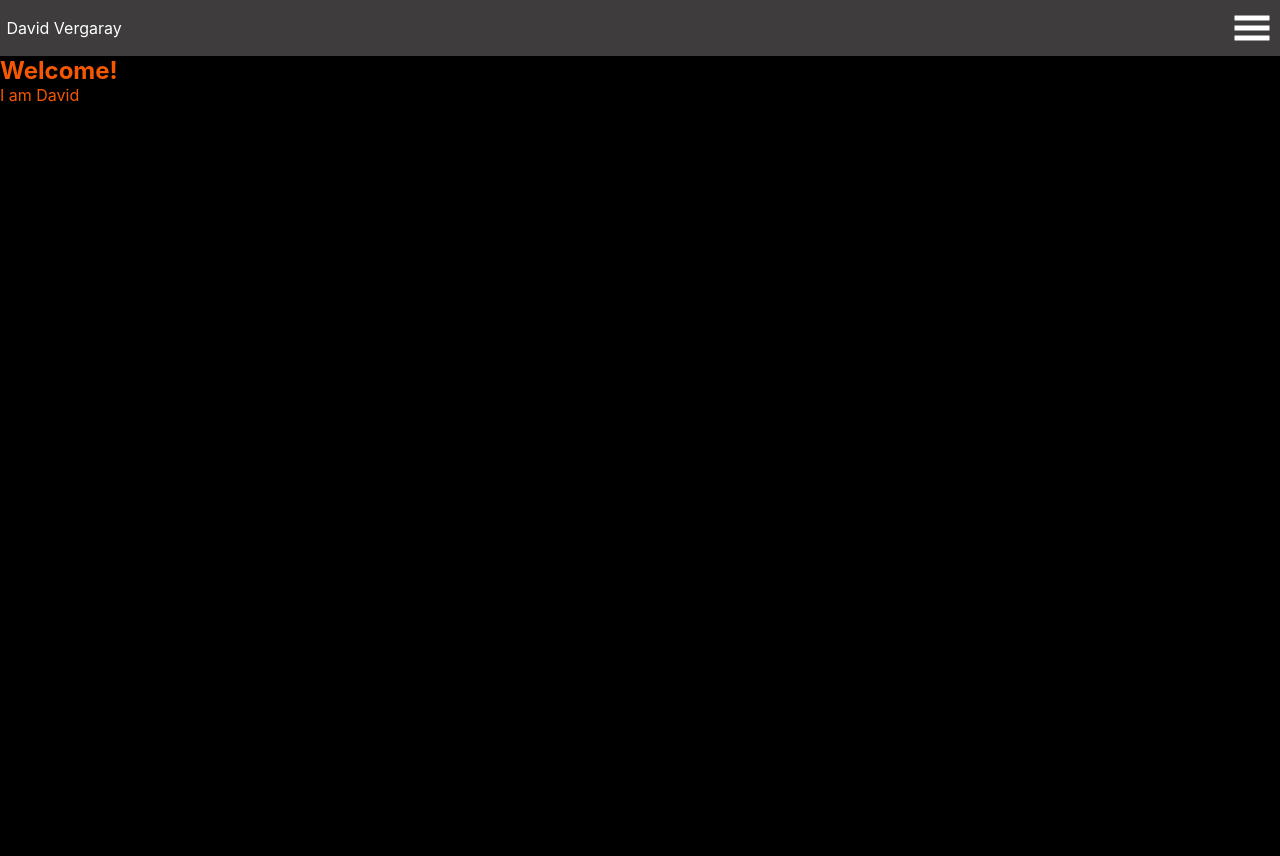
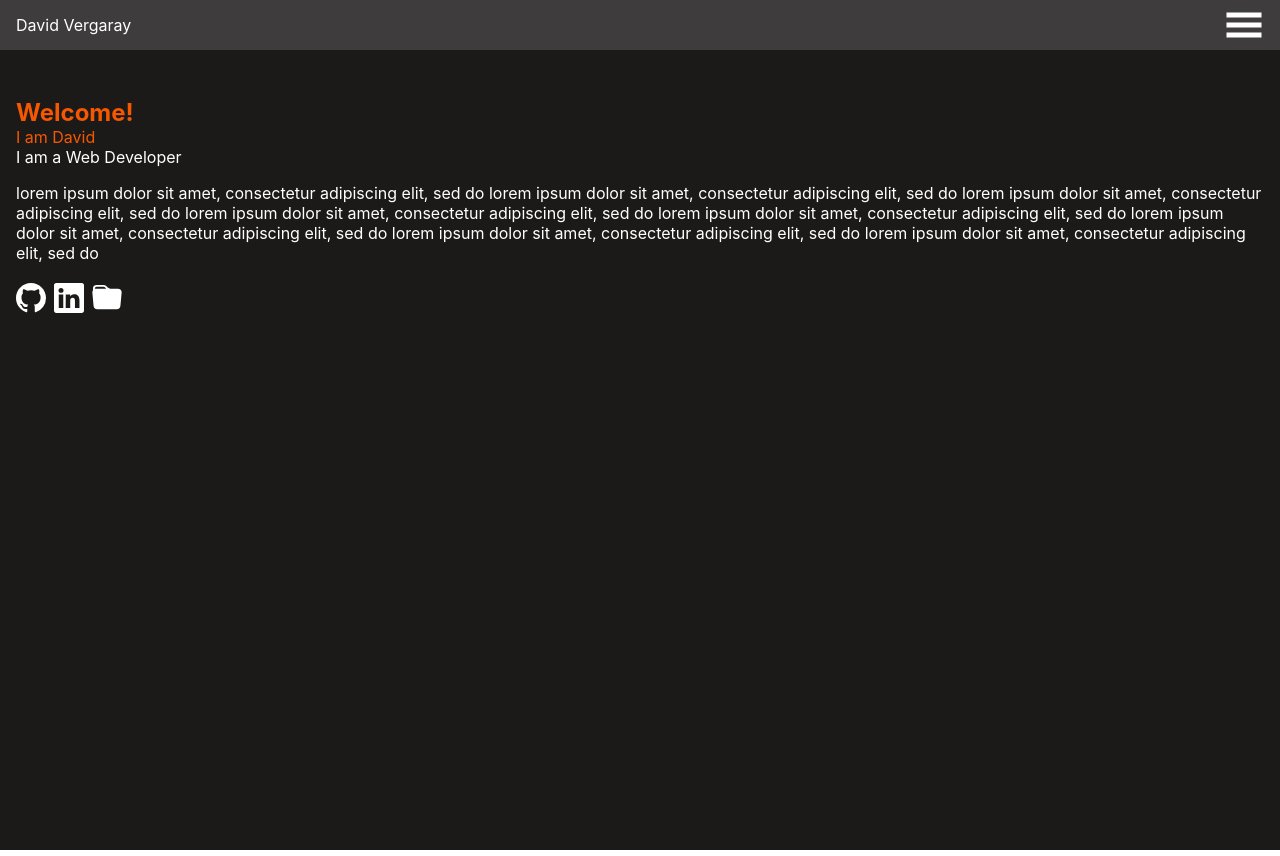
Before and after one commit to Yothu/portfolio, a JavaScript app: page / in a window 1280 px wide. Built offline with nearby package versions, Linux system fonts and the light colour scheme; the HTML template or start-up script is replaced by a standard one.

Commit message:
Finish front section main page basic design

```diff
--- a/src/pages/Main/MainPage.js
+++ b/src/pages/Main/MainPage.js
@@ -1,10 +1,11 @@
 import styled from 'styled-components';
+import { BsGithub, BsLinkedin, BsFolderFill } from 'react-icons/bs';
 import { GiHamburgerMenu } from 'react-icons/gi';
 import { IconContext } from 'react-icons';
 
 const Navbar = styled.nav`
   display: flex;
-  padding: 0.2rem;
+  padding: 0rem 1rem;
   align-items: center;
   background-color: #3e3c3c;
   justify-content: space-between;
@@ -12,7 +13,6 @@ const Navbar = styled.nav`
 
 const NavTitle = styled.span`
   color: #fff;
-  margin: 0rem 0.2rem;
 `;
 
 const Main = styled.main`
@@ -28,15 +28,37 @@ const Name = styled.span`
   color: #f55800;
 `;
 
+const Job = styled.span`
+  color: #fff;
+`;
+
+const Description = styled.p`
+  color: #fff;
+`;
+
 const FrontSection = styled.section`
-  background-color: #000;
-  height: 100vh;
+  display: flex;
+  min-height: 100vh;
+  align-items: center;
+  flex-direction: column;
+  background-color: #1c1a19;
+  padding: 0 1rem;
+`;
+
+const FrontContainer = styled.div`
+  margin: 0.5rem;
+  margin: 3rem 0;
+`;
+
+const SocialMediaContainer = styled.div`
+  display: flex;
+  gap: 0.5rem;
 `;
 
 const MainPage = () => {
   const IconStyle = {
     color: 'white',
-    margin: '0.3rem',
+    margin: '0.3rem 0rem',
   };
 
   // const [isOpen, setIsOpen] = useState(false);
@@ -56,10 +78,32 @@ const MainPage = () => {
       </header>
       <Main>
         <FrontSection>
-          <div>
-            <Title>Welcome!</Title>
-            <Name>I am David</Name>
-          </div>
+          <FrontContainer>
+            <div>
+              <Title>Welcome!</Title>
+              <Name>I am David</Name>
+            </div>
+            <div>
+              <Job>I am a Web Developer</Job>
+              <Description>
+                lorem ipsum dolor sit amet, consectetur adipiscing elit, sed do
+                lorem ipsum dolor sit amet, consectetur adipiscing elit, sed do
+                lorem ipsum dolor sit amet, consectetur adipiscing elit, sed do
+                lorem ipsum dolor sit amet, consectetur adipiscing elit, sed do
+                lorem ipsum dolor sit amet, consectetur adipiscing elit, sed do
+                lorem ipsum dolor sit amet, consectetur adipiscing elit, sed do
+                lorem ipsum dolor sit amet, consectetur adipiscing elit, sed do
+                lorem ipsum dolor sit amet, consectetur adipiscing elit, sed do
+              </Description>
+            </div>
+            <SocialMediaContainer>
+              <IconContext.Provider value={{ size: 30, style: IconStyle }}>
+                <BsGithub />
+                <BsLinkedin />
+                <BsFolderFill />
+              </IconContext.Provider>
+            </SocialMediaContainer>
+          </FrontContainer>
         </FrontSection>
       </Main>
     </>
```
